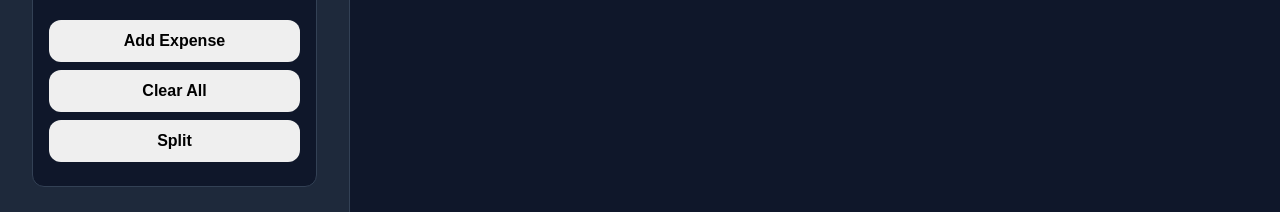
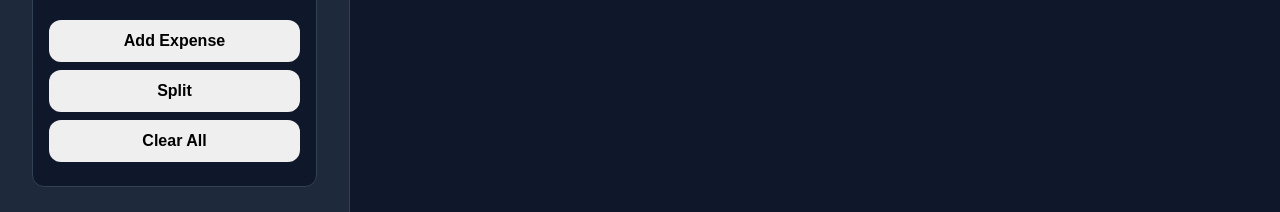
Before and after one commit to the-Monk-bro/Expense-Splitter, a React app: page / in a window 1280 px wide. Shown: the part 408-620 px from the top of the page. Built offline with nearby package versions, Linux system fonts and the light colour scheme; the HTML template or start-up script is replaced by a standard one.

Commit message:
little changes

```diff
--- a/src/App.jsx
+++ b/src/App.jsx
@@ -116,8 +116,9 @@ function App() {
               {members.map((m, index) => <li key={index}><input value={m.name} type='checkbox' checked={involved.includes(m.name)} onChange={() => handleCheck(m.name)} /> {m.name} </li>)}
             </ul>
             <button onClick={addExpense}> Add Expense</button>
+            <button onClick={() => setShowSplit(true)}>Split</button>
             <button onClick={clearAll}> Clear All</button>
-            <button onClick={() => setShowSplit(true)}>Split</button>
+
           </div>
 
         </aside>
```
